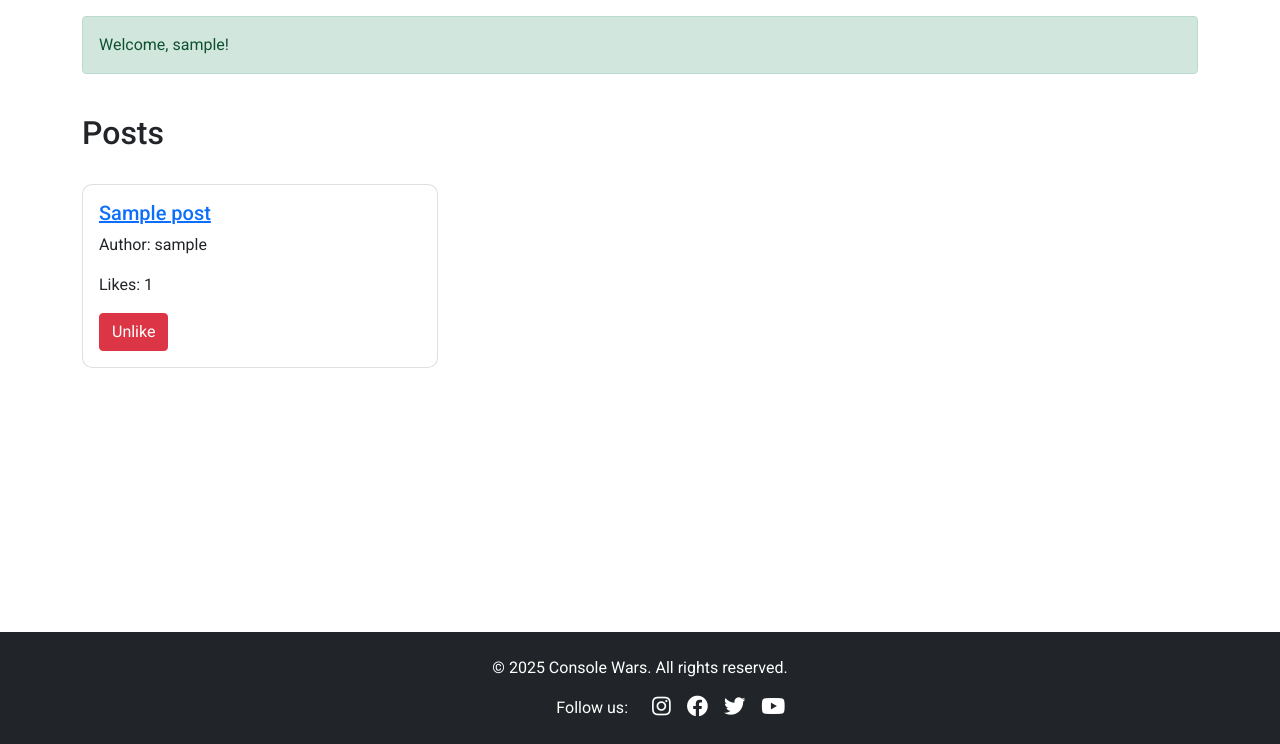
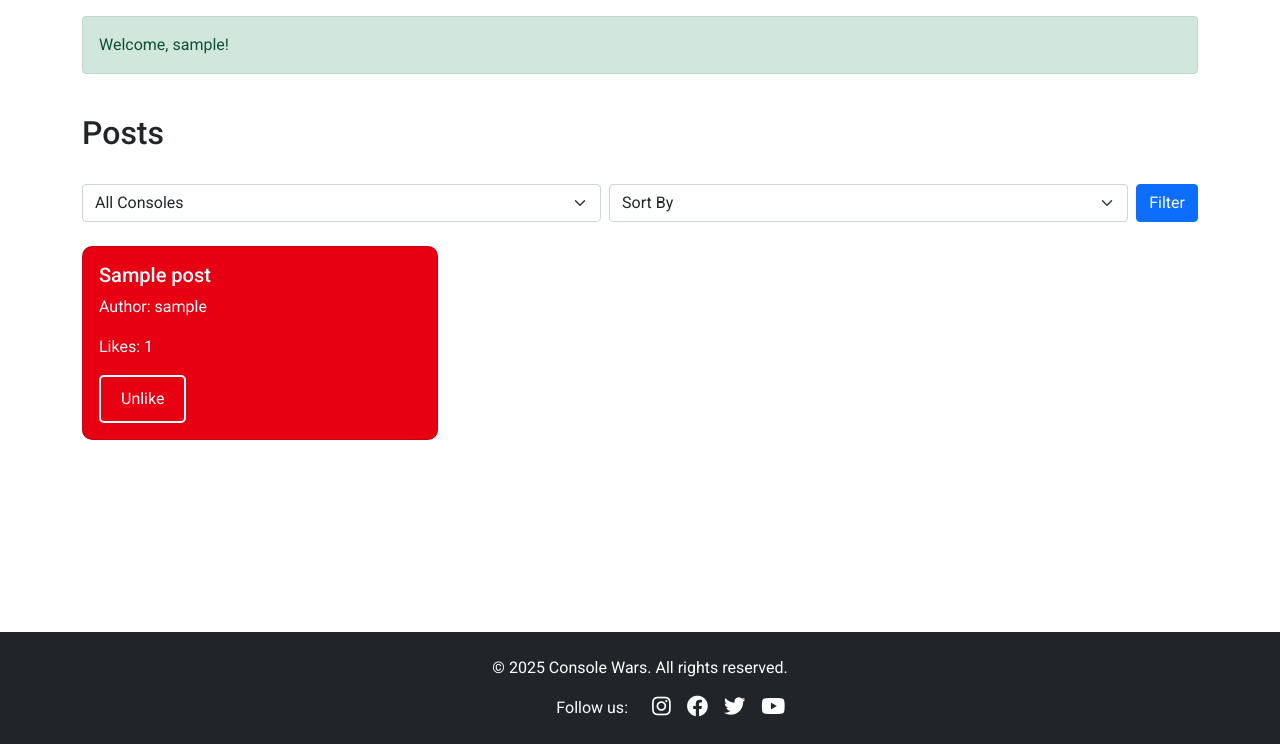
Before and after one commit to b0bengo/console_wars, a Django app: page /blog/posts/ in a window 1280 px wide. Shown: the part 56-800 px from the top of the page. Run offline with Django 5.2, Linux system fonts and the light colour scheme; a user stored in the database is signed in; tables that the repository leaves empty hold one stand-in row (values such as "Sample post").

Commit message:
Add filtering and sorting options to post list; update styles for like/unlike buttons and console cards

```diff
--- a/blog/templates/blog/post.html
+++ b/blog/templates/blog/post.html
@@ -18,11 +18,32 @@
         </div>
     </div>
 
+    <div class="row mb-4">
+        <div class="col-12">
+            <form method="get" class="d-flex align-items-center">
+                <select name="console" class="form-select me-2">
+                    <option value="">All Consoles</option>
+                    <option value="nintendo_switch" {% if request.GET.console == 'nintendo_switch' %}selected{% endif %}>Nintendo Switch</option>
+                    <option value="xbox" {% if request.GET.console == 'xbox' %}selected{% endif %}>Xbox</option>
+                    <option value="pc" {% if request.GET.console == 'pc' %}selected{% endif %}>PC</option>
+                    <option value="playstation" {% if request.GET.console == 'playstation' %}selected{% endif %}>PlayStation</option>
+                </select>
+                <select name="sort" class="form-select me-2">
+                    <option value="">Sort By</option>
+                    <option value="newest" {% if request.GET.sort == 'newest' %}selected{% endif %}>Newest to Oldest</option>
+                    <option value="oldest" {% if request.GET.sort == 'oldest' %}selected{% endif %}>Oldest to Newest</option>
+                </select>
+                <button type="submit" class="btn btn-primary">Filter</button>
+            </form>
+        </div>
+    </div>
+
     <!-- Section 2: Posts List -->
     <div class="row">
         {% for post in posts %}
         <div class="col-12 col-md-6 col-lg-4 mb-4">
-            <div class="card h-100">
+            <!-- Dynamically assign the console color class -->
+            <div class="card h-100 {% if post.author.useroption.option == 'nintendo_switch' %}nintendo-switch{% elif post.author.useroption.option == 'xbox' %}xbox{% elif post.author.useroption.option == 'pc' %}pc{% elif post.author.useroption.option == 'playstation' %}playstation{% endif %}">
                 <div class="card-body">
                     <h5 class="card-title">
                         <a href="{% url 'post_detail' post.id %}">{{ post.title }}</a>
@@ -33,9 +54,9 @@
                         <form action="{% url 'like_post' post.id %}" method="post">
                             {% csrf_token %}
                             {% if user in post.likes.all %}
-                                <button type="submit" class="btn btn-danger">Unlike</button>
+                                <button type="submit" class="unlike-btn">Unlike</button>
                             {% else %}
-                                <button type="submit" class="btn btn-primary">Like</button>
+                                <button type="submit" class="like-btn">Like</button>
                             {% endif %}
                         </form>
                     {% endif %}
--- a/blog/views.py
+++ b/blog/views.py
@@ -4,6 +4,7 @@ from django.contrib.auth.mixins import LoginRequiredMixin, UserPassesTestMixin
 from django.contrib.auth.decorators import login_required
 from django.views.decorators.http import require_POST
 from django.urls import reverse_lazy
+from django.db.models import Q
 from .models import Post, Comment
 from .forms import PostForm, CommentForm
 
@@ -14,6 +15,25 @@ class PostList(ListView):
     template_name = 'blog/post.html'
     paginate_by = 6
     context_object_name = 'posts'
+
+    def get_queryset(self):
+        queryset = Post.objects.all()
+
+        # Get filter parameters from the request
+        console_filter = self.request.GET.get('console', None)
+        sort_order = self.request.GET.get('sort', None)
+
+        # Filter by console
+        if console_filter:
+            queryset = queryset.filter(author__useroption__option=console_filter)
+
+        # Sort by date
+        if sort_order == 'oldest':
+            queryset = queryset.order_by('created_on')
+        elif sort_order == 'newest':
+            queryset = queryset.order_by('-created_on')
+
+        return queryset
 
 class UserPostList(LoginRequiredMixin, ListView):
     model = Post
--- a/static/css/style.css
+++ b/static/css/style.css
@@ -11,7 +11,7 @@ html, body {
 
 /* Nintendo Switch */
 .card.nintendo-switch {
-    background-color: #E60012 !important; /* Nintendo Switch Red */
+    background-color: #E60012; /* Nintendo Switch Red */
     color: white; /* White text */
 }
 
@@ -26,7 +26,7 @@ html, body {
 
 /* Xbox */
 .card.xbox {
-    background-color: #107C10 !important; /* Xbox Green */
+    background-color: #107C10; /* Xbox Green */
     color: white; /* White text */
 }
 
@@ -41,7 +41,7 @@ html, body {
 
 /* PC */
 .card.pc {
-    background-color: #1B2838 !important; /* PC Blue */
+    background-color: #1B2838; /* PC Blue */
     color: white; /* White text */
 }
 
@@ -57,7 +57,7 @@ html, body {
 
 /* Playstation */
 .card.playstation {
-    background-color: #003791 !important; /* Playstation Blue */
+    background-color: #003791; /* Playstation Blue */
     color: white; /* White text */
 }
 
@@ -129,3 +129,19 @@ canvas {
     background-color: #f8f9fa; /* Optional: Light background for the comments section */
     border-radius: 5px; /* Rounded corners */
 }
+
+/* Like and Unlike Button Styles */
+.like-btn, .unlike-btn {
+    background-color: transparent; /* Transparent background */
+    color: white; /* White text */
+    border: 2px solid white; /* White border */
+    padding: 10px 20px; /* Padding for the button */
+    border-radius: 5px; /* Rounded corners */
+    font-size: 16px; /* Font size */
+    cursor: pointer; /* Pointer cursor on hover */
+    transition: background-color 0.3s ease, text-decoration 0.3s ease; /* Smooth transition for hover effect */
+}
+
+.like-btn:hover, .unlike-btn:hover {
+    text-decoration: underline; /* Underline text on hover */
+}
```
Also changed, not shown: Documents/c_wars_css_checker.png (added), Documents/c_wars_desktop_wireframe.png (added), Documents/c_wars_erd.png (added), Documents/c_wars_html_checker.png (added), Documents/c_wars_mobile_wireframe.png (added), Documents/c_wars_tablet_wireframe.png (added), Documents/lighthouse_desktop.png (added), Documents/lighthouse_mobile.png (added), READme.md.
